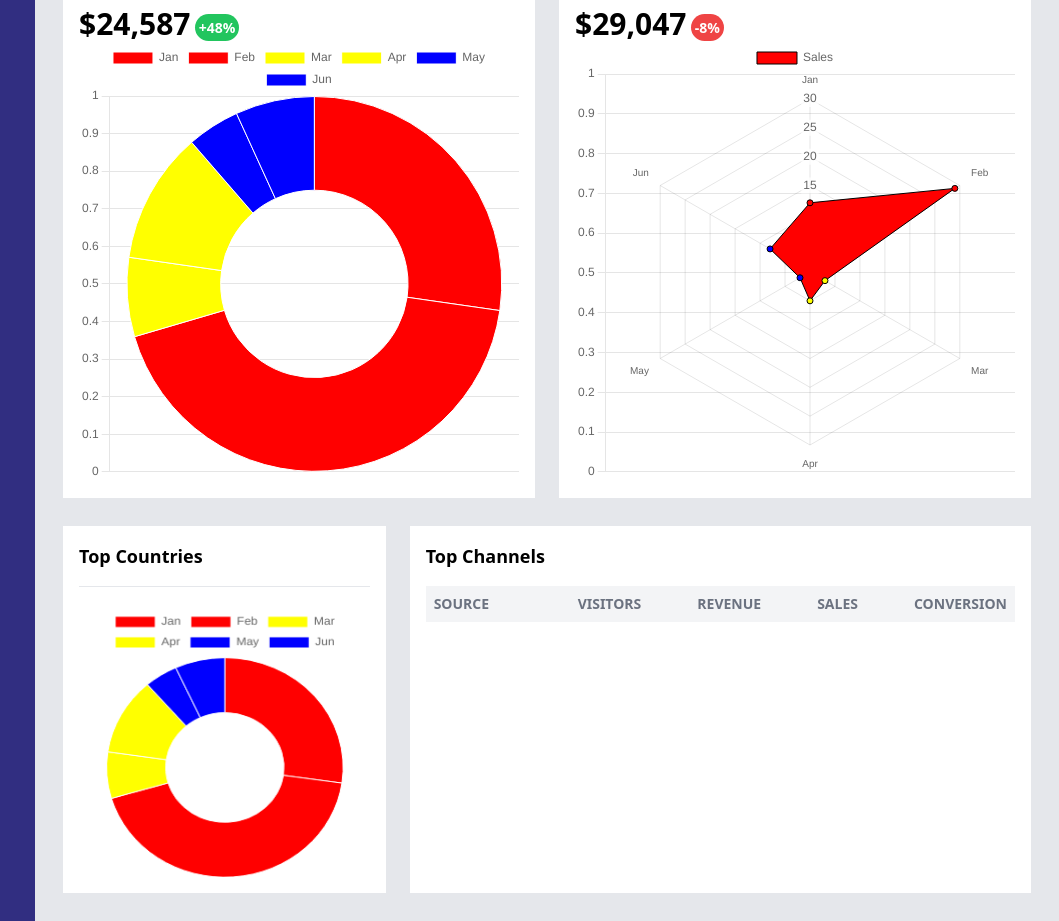
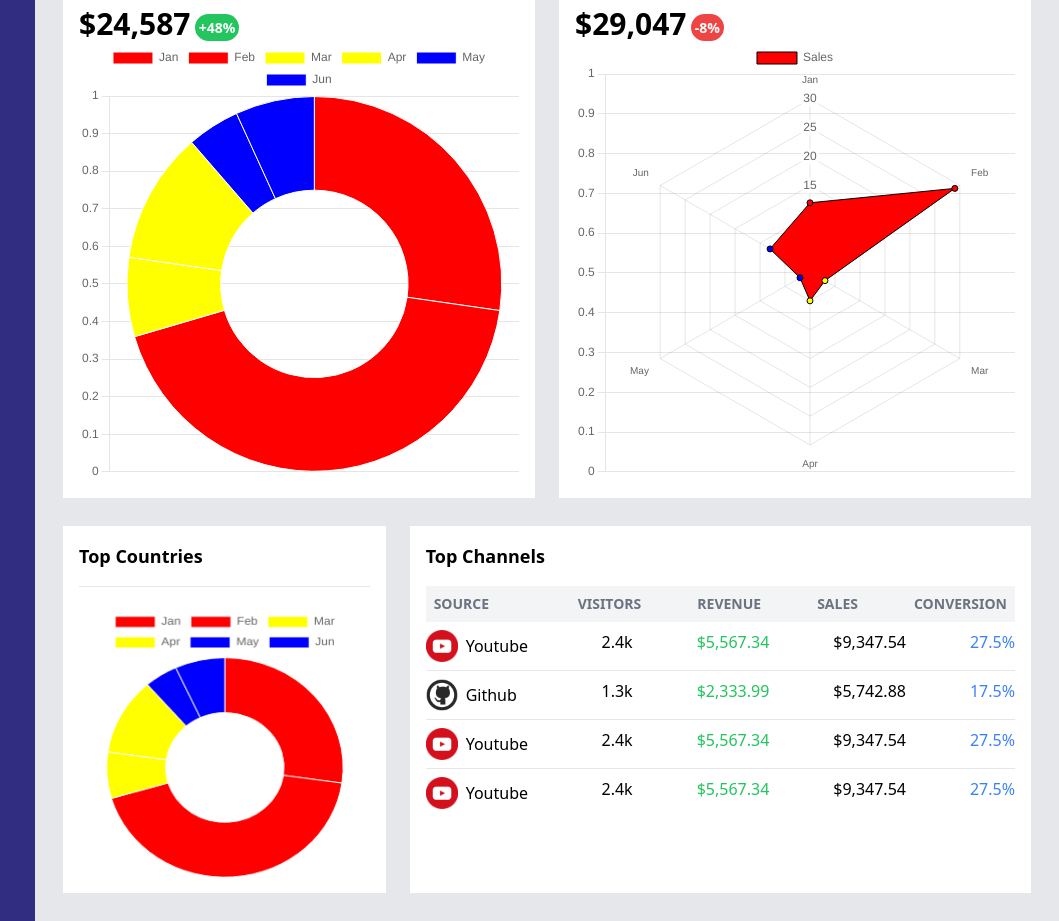
Before and after one commit to jcachia/tailwind-demo-dashboard, a website: page index.html in a window 1280 px wide. Shown: the part 802-1723 px from the top of the page, without its empty margins (221-1280 px from the left). Drawn offline with nearby package versions, Linux system fonts and the light colour scheme.

Commit message:
rest of the card 6

```diff
--- a/index.html
+++ b/index.html
@@ -168,6 +168,7 @@
         <div class="bg-white w-2/3 p-4">
           <div class="font-bold text-lg pb-4">Top Channels</div>
           <div class="flex bg-gray-100 text-gray-500 text-sm uppercase p-2 font-bold">
+            <!-- table header -->
             <div class="w-1/3">
               <div>Source</div>
             </div>
@@ -178,11 +179,68 @@
               <div>Conversion</div>
             </div>
           </div>
+
+          <!-- table content -->
+          <div class="channels divide-y divide-gre=ay-200">
+
+            <div class="single-channel flex pt-2 pb-2">
+              <div class="flex w-1/3">
+                <img class="w-8 h-8" src="public/images/youtube.png" alt="">
+                <div class="pl-2 pt-1">Youtube</div>
+              </div>
+              <div class="flex w-3/4 space-x-16">
+                <div>2.4k</div>
+                <div class="text-green-500">$5,567.34</div>
+                <div>$9,347.54</div>
+                <div class="text-blue-500">27.5%</div>
+              </div>
+            </div>
+
+            <div class="single-channel flex pt-2 pb-2">
+              <div class="flex w-1/3">
+                <img class="w-8 h-8" src="public/images/github.png" alt="">
+                <div class="pl-2 pt-1">Github</div>
+              </div>
+              <div class="flex w-3/4 space-x-16">
+                <div>1.3k</div>
+                <div class="text-green-500">$2,333.99</div>
+                <div>$5,742.88</div>
+                <div class="text-blue-500">17.5%</div>
+              </div>
+            </div>
+
+            <div class="single-channel flex pt-2 pb-2">
+              <div class="flex w-1/3">
+                <img class="w-8 h-8" src="public/images/youtube.png" alt="">
+                <div class="pl-2 pt-1">Youtube</div>
+              </div>
+              <div class="flex w-3/4 space-x-16">
+                <div>2.4k</div>
+                <div class="text-green-500">$5,567.34</div>
+                <div>$9,347.54</div>
+                <div class="text-blue-500">27.5%</div>
+              </div>
+            </div>
+
+            <div class="single-channel flex pt-2 pb-2">
+              <div class="flex w-1/3">
+                <img class="w-8 h-8" src="public/images/youtube.png" alt="">
+                <div class="pl-2 pt-1">Youtube</div>
+              </div>
+              <div class="flex w-3/4 space-x-16">
+                <div>2.4k</div>
+                <div class="text-green-500">$5,567.34</div>
+                <div>$9,347.54</div>
+                <div class="text-blue-500">27.5%</div>
+              </div>
+            </div>
+
+          </div>
+
         </div>
 
       </div>
       <!-- card row 3 end -->
-
 
     </div>
     <!-- content end -->
```
Also changed, not shown: dist/output.css, public/images/youtube.png (added).
